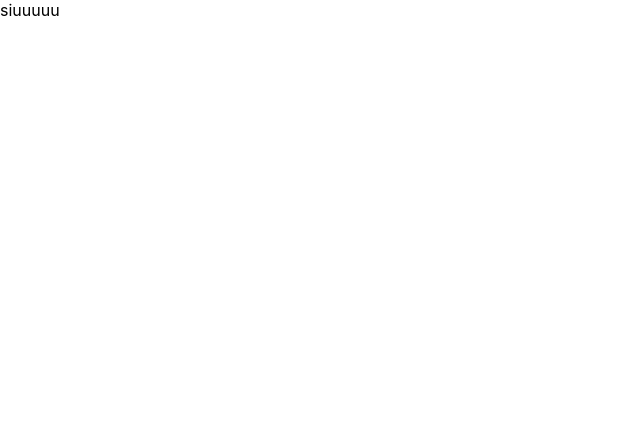
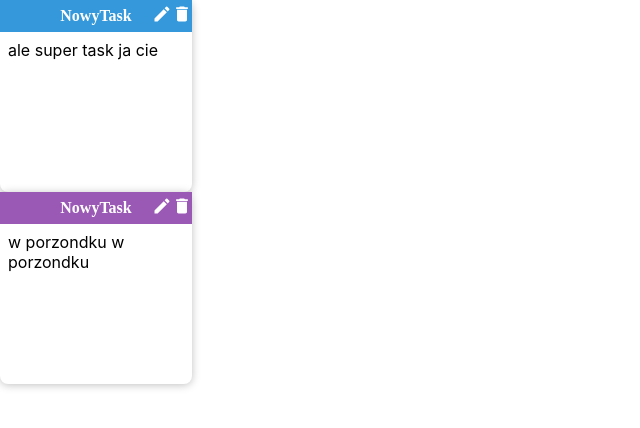
Before and after one commit to pawulonhehe/chadsoft-kanban, a React (Create React App) app: page / in a window 1280 px wide. Shown: the top 428 px of the page, without its empty margins (0-640 px from the left). Built offline with nearby package versions, Linux system fonts and the light colour scheme.

Commit message:
New Task Component

```diff
--- a/package.json
+++ b/package.json
@@ -3,6 +3,10 @@
   "version": "0.1.0",
   "private": true,
   "dependencies": {
+    "@emotion/react": "^11.8.1",
+    "@emotion/styled": "^11.8.1",
+    "@mui/icons-material": "^5.4.4",
+    "@mui/material": "^5.4.4",
     "@testing-library/jest-dom": "^5.16.2",
     "@testing-library/react": "^12.1.3",
     "@testing-library/user-event": "^13.5.0",
--- a/src/App.tsx
+++ b/src/App.tsx
@@ -1 +1,18 @@
-export const App = () => <div>siuuuuu</div>;
+import Task from './Components/Task/Task';
+
+export const App = () => {
+  return (
+    <div>
+      <Task
+        color="#3498db"
+        description="ale super task ja cie"
+        title="NowyTask"
+      />
+      <Task
+        color="#9b59b6"
+        description="w porzondku w porzondku"
+        title="NowyTask"
+      />
+    </div>
+  );
+};
--- /dev/null
+++ b/src/Components/Task/Task.module.scss
@@ -0,0 +1,30 @@
+.task {
+  border-radius: 0.5rem;
+  box-shadow: 0 1px 8px rgba(0, 0, 0, 0.25);
+  display: column;
+  height: 12rem;
+  width: 12rem;
+
+  &__header {
+    align-items: center;
+    color: #fff;
+    display: flex;
+    font-family: 'Gotham';
+    font-weight: 600;
+    height: 2rem;
+    justify-content: center;
+    position: relative;
+    text-align: center;
+  }
+
+  &__content {
+    color: #000;
+    margin: 0.5rem;
+    overflow-wrap: break-word;
+  }
+
+  &__icons {
+    position: absolute;
+    right: 0;
+  }
+}
--- /dev/null
+++ b/src/Components/Task/Task.tsx
@@ -0,0 +1,20 @@
+import EditIcon from '@mui/icons-material/Edit';
+import DeleteIcon from '@mui/icons-material/Delete';
+import classes from './Task.module.scss';
+
+type TaskProps = { title: string; description: string; color: string };
+
+const Task = ({ title, description, color }: TaskProps) => (
+  <div className={classes.task}>
+    <div className={classes['task__header']} style={{ backgroundColor: color }}>
+      {title}
+      <div className={classes['task__icons']}>
+        <EditIcon fontSize="small" />
+        <DeleteIcon fontSize="small" />
+      </div>
+    </div>
+    <div className={classes['task__content']}>{description}</div>
+  </div>
+);
+
+export default Task;
```
Also changed, not shown: .eslintrc.js, 2 other files (tests, documents, lock files or other folders).
